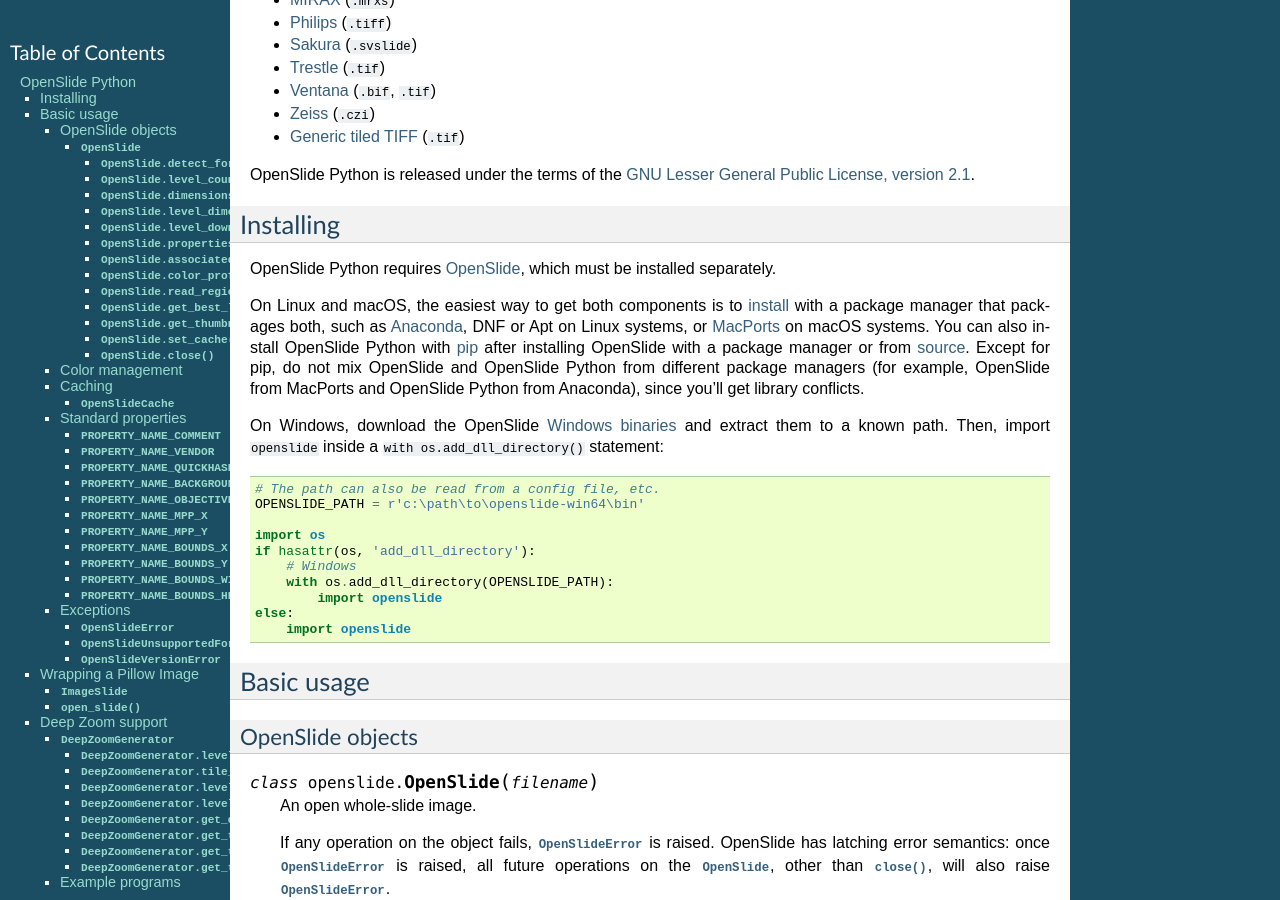
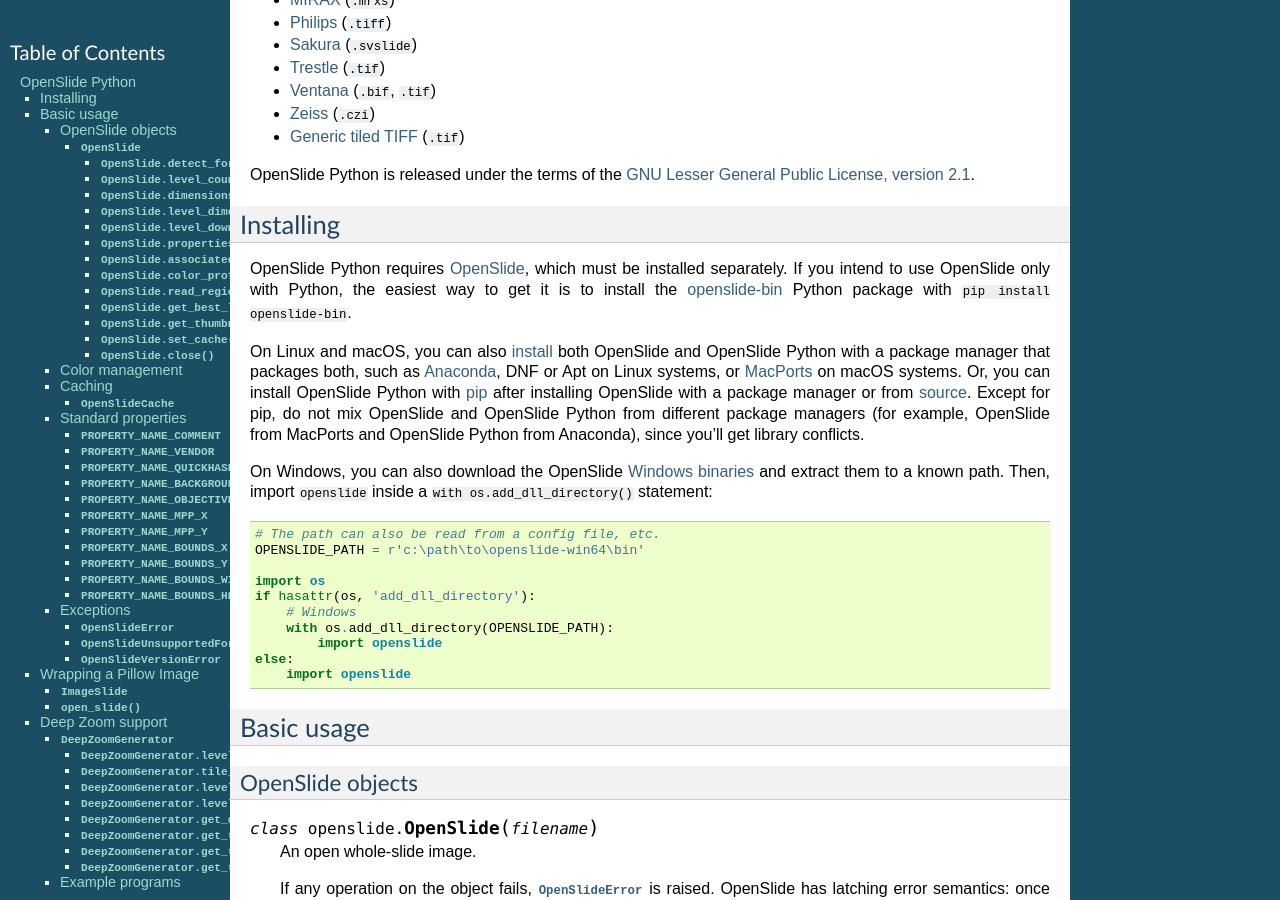
Before and after one commit to openslide/openslide-python, a Sphinx documentation site: the page built from doc/index.rst, in a window 1280 px wide and 900 px high, scrolled down 387 px. Built offline with Sphinx 7.4.7, drawn with Linux system fonts in a browser that asks for light colours; the version number could not be read and is left out.

Commit message:
Support openslide-bin
Prefer loading OpenSlide from the openslide-bin package if available.

For ease of use, document openslide-bin as the preferred installation
option.  Don't document manual installation of openslide-bin binaries on
Linux and macOS, since there isn't generally an advantage to doing that,
but leave the existing Windows Zip instructions for compatibility and to
explain os.add_dll_directory().

Add an explanatory ModuleNotFoundError on Linux if OpenSlide is not found.

Signed-off-by: Benjamin Gilbert <bgilbert@cs.cmu.edu>

```diff
--- a/doc/index.rst
+++ b/doc/index.rst
@@ -49,17 +49,20 @@
 ==========
 
 OpenSlide Python requires OpenSlide_, which must be installed separately.
+If you intend to use OpenSlide only with Python, the easiest way to get it
+is to install the openslide-bin_ Python package with
+``pip install openslide-bin``.
 
-On Linux and macOS, the easiest way to get both components is to install_
-with a package manager that packages both, such as Anaconda_, DNF or Apt on
-Linux systems, or MacPorts_ on macOS systems.  You can also install
+On Linux and macOS, you can also install_ both OpenSlide and OpenSlide
+Python with a package manager that packages both, such as Anaconda_, DNF or
+Apt on Linux systems, or MacPorts_ on macOS systems.  Or, you can install
 OpenSlide Python with pip_ after installing OpenSlide with a package manager
 or from source_.  Except for pip, do not mix OpenSlide and OpenSlide Python
 from different package managers (for example, OpenSlide from MacPorts and
 OpenSlide Python from Anaconda), since you'll get library conflicts.
 
-On Windows, download the OpenSlide `Windows binaries`_ and extract them
-to a known path.  Then, import ``openslide`` inside a
+On Windows, you can also download the OpenSlide `Windows binaries`_ and
+extract them to a known path.  Then, import ``openslide`` inside a
 ``with os.add_dll_directory()`` statement::
 
     # The path can also be read from a config file, etc.
@@ -73,6 +76,7 @@
     else:
         import openslide
 
+.. _openslide-bin: https://pypi.org/project/openslide-bin/
 .. _install: https://openslide.org/download/#distribution-packages
 .. _Anaconda: https://anaconda.org/
 .. _MacPorts: https://www.macports.org/
```
Also changed, not shown: README.md (+9 -3 lines), 2 other files.
